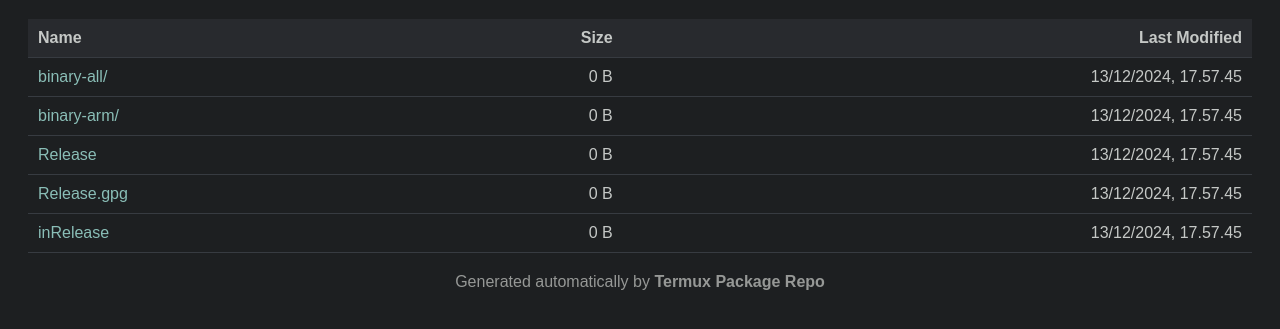
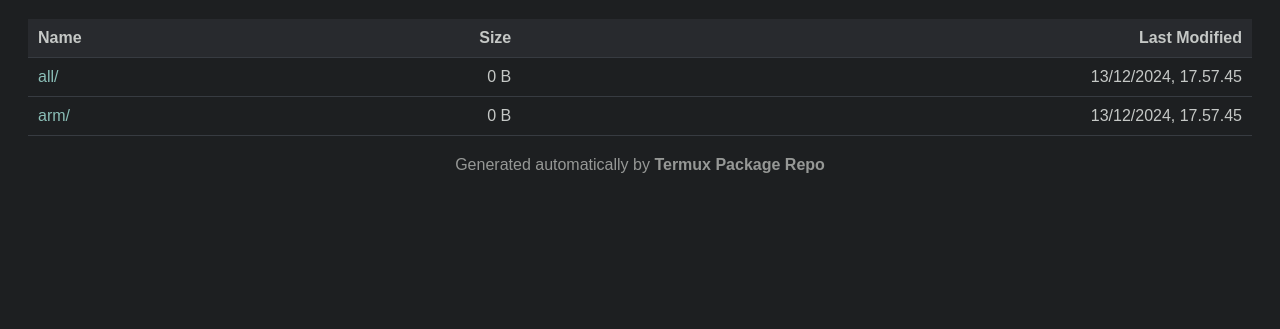
Before and after one commit to Anton193/anton-remini-homepage, a plain HTML site: page termux-main/dists/stable/main/index.html in a window 1280 px wide. Shown: the part 89-418 px from the top of the page. Drawn offline with Linux system fonts and the light colour scheme; no server answers.

Commit message:
anton-remini homepage

```diff
--- a/termux-main/dists/stable/main/index.html
+++ b/termux-main/dists/stable/main/index.html
@@ -32,11 +32,8 @@
    <footer>Generated automatically by <strong>Termux Package Repo</strong></footer>
    <script>
       const directories = [
-        "binary-all/",
-        "binary-arm/",
-        "Release",
-        "Release.gpg",
-        "inRelease"
+        "all/",
+        "arm/"
      ];
       const fileList = document.getElementById('file-list');
       function fetchFileInfo(fileName) {
```
Also changed, not shown: termux-main/dists/stable/index.html (+6 -1 lines), termux-main/dists/stable/main/all/index.html (renamed from termux-main/dists/stable/main/binary-all/index.html), termux-main/dists/stable/main/arm/index.html (renamed from termux-main/dists/stable/main/binary-arm/index.html), 11 other files.
